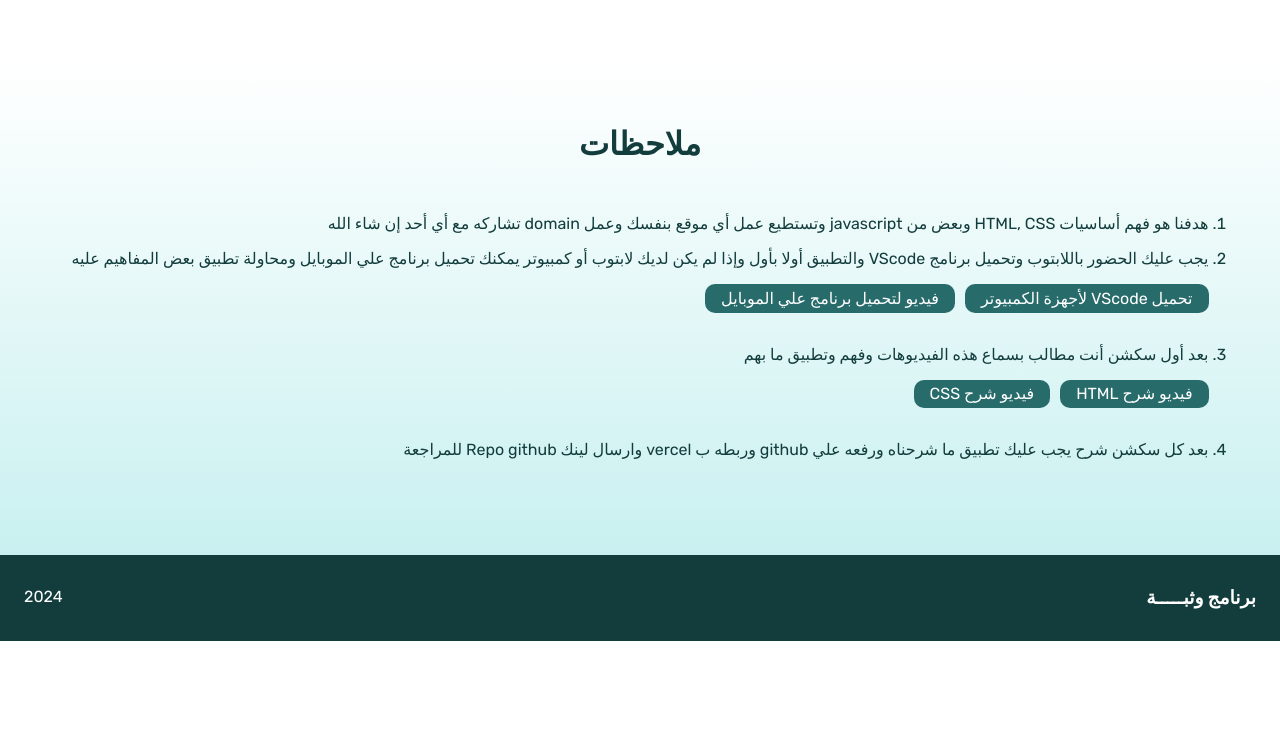
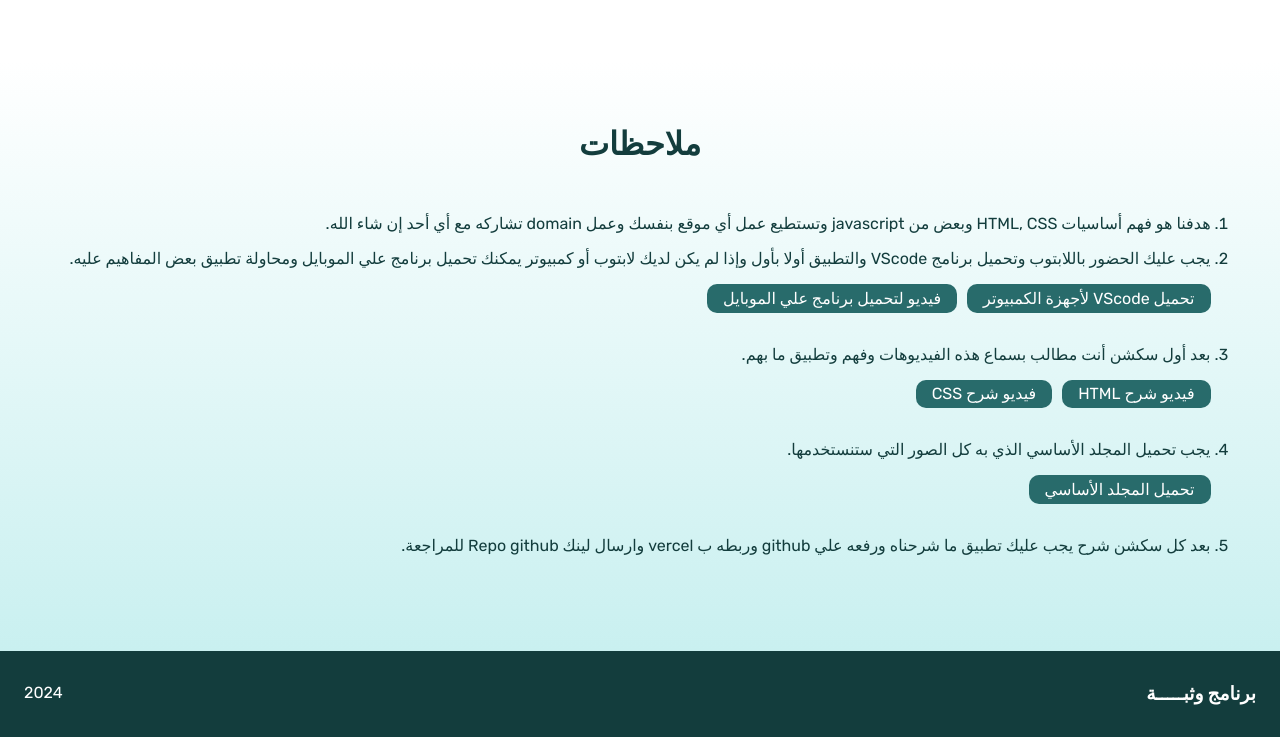
Before and after one commit to m2001said/wathba-crash-course, a plain HTML site: page index.html in a window 1280 px wide. Shown: the part 2065-2802 px from the top of the page. Before the commit the page ends 2706 px from the top, so only its background shows below. Drawn offline with Linux system fonts and the light colour scheme.

Commit message:
adding item in list

```diff
--- a/index.html
+++ b/index.html
@@ -93,13 +93,14 @@
       <ol class="notes__list">
         <li>
           هدفنا هو فهم أساسيات HTML, CSS وبعض من javascript وتستطيع عمل أي موقع
-          بنفسك وعمل domain تشاركه مع أي أحد إن شاء الله
+          بنفسك وعمل domain تشاركه مع أي أحد إن شاء الله.
         </li>
+
         <li>
           <p>
             يجب عليك الحضور باللابتوب وتحميل برنامج VScode والتطبيق أولا بأول
             وإذا لم يكن لديك لابتوب أو كمبيوتر يمكنك تحميل برنامج علي الموبايل
-            ومحاولة تطبيق بعض المفاهيم عليه
+            ومحاولة تطبيق بعض المفاهيم عليه.
           </p>
 
           <div class="note__btns">
@@ -120,7 +121,7 @@
         </li>
 
         <li>
-          <p>بعد أول سكشن أنت مطالب بسماع هذه الفيديوهات وفهم وتطبيق ما بهم</p>
+          <p>بعد أول سكشن أنت مطالب بسماع هذه الفيديوهات وفهم وتطبيق ما بهم.</p>
           <div class="note__btns">
             <a
               target="_blank"
@@ -140,8 +141,21 @@
         </li>
 
         <li>
+          <p>يجب تحميل المجلد الأساسي الذي به كل الصور التي ستنستخدمها.</p>
+          <div class="note__btns">
+            <a
+              target="_blank"
+              class="btn note__btn"
+              href="https://github.com/m2001said/wathba-crash-course/archive/refs/heads/start-files.zip"
+            >
+              تحميل المجلد الأساسي
+            </a>
+          </div>
+        </li>
+
+        <li>
           بعد كل سكشن شرح يجب عليك تطبيق ما شرحناه ورفعه علي github وربطه ب
-          vercel وارسال لينك Repo github للمراجعة
+          vercel وارسال لينك Repo github للمراجعة.
         </li>
       </ol>
     </section>
```
